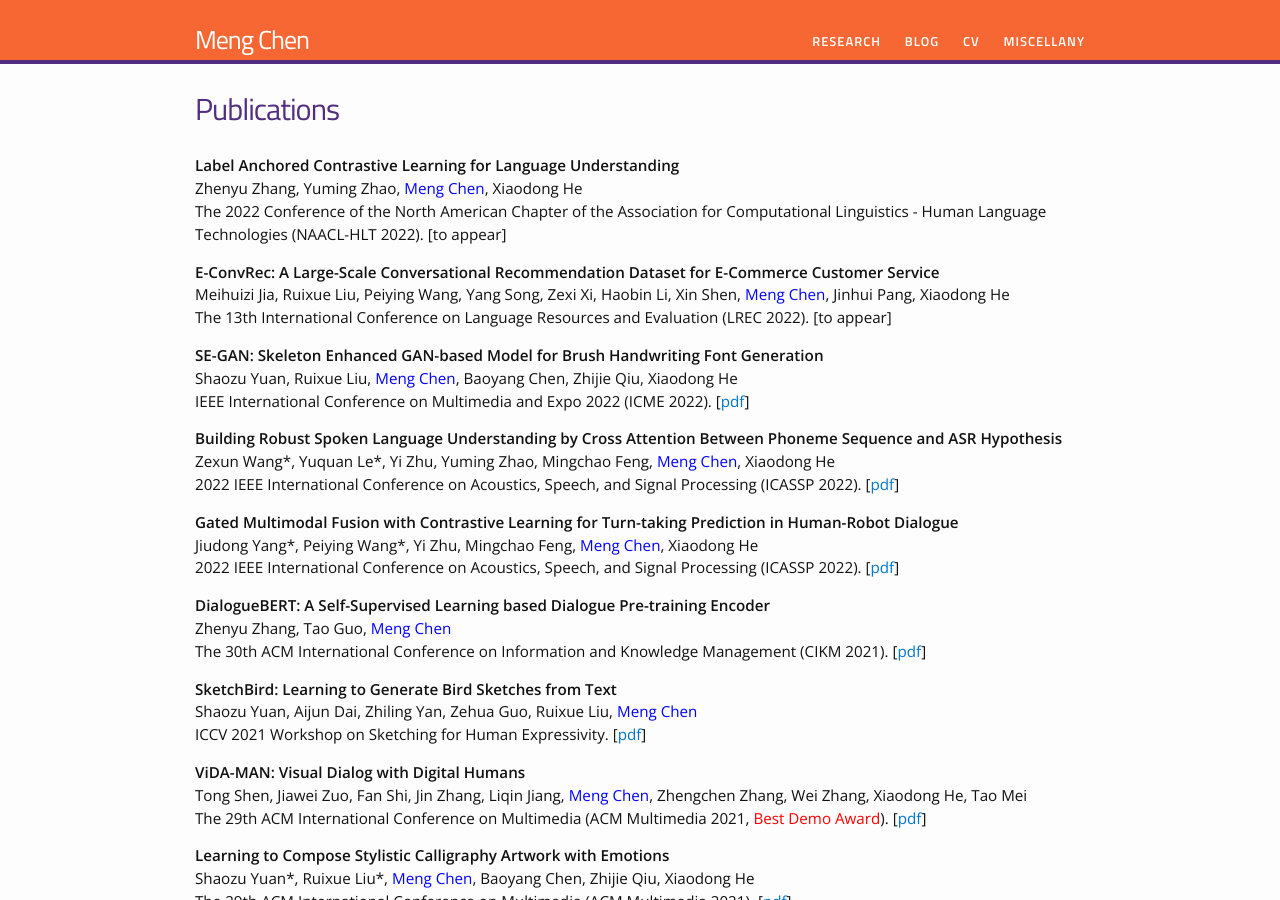
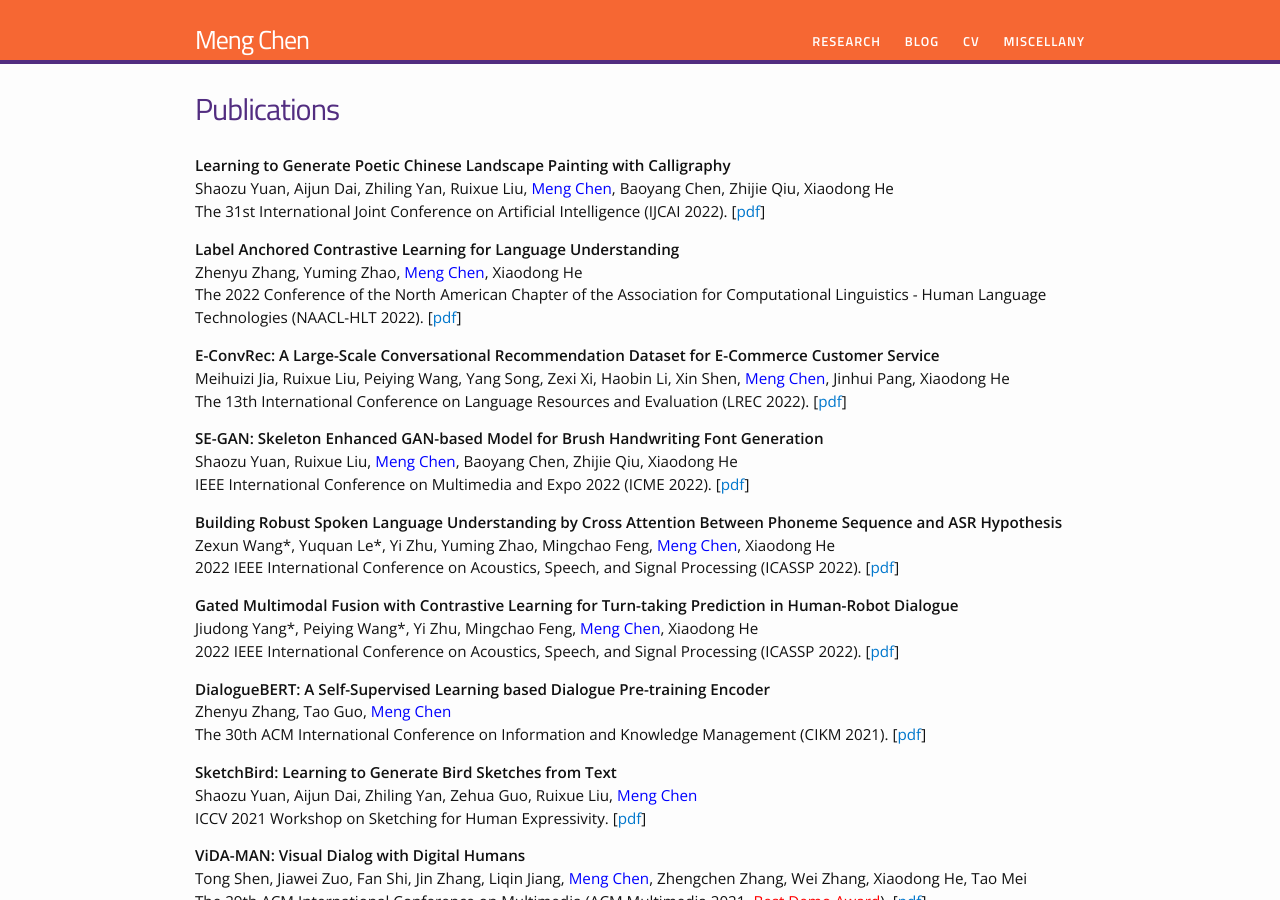
Before and after one commit to chenmengdx/chenmengdx.github.io, a Jekyll site: the page built from research.md, in a window 1280 px wide and 900 px high. Built offline with Jekyll 4.4.1, drawn with Linux system fonts in a browser that asks for light colours.

Commit message:
update papers

```diff
--- a/research.md
+++ b/research.md
@@ -7,15 +7,21 @@ permalink: /research/
 <div>
 
 <p>
+<b>Learning to Generate Poetic Chinese Landscape Painting with Calligraphy</b> <br />
+Shaozu Yuan, Aijun Dai, Zhiling Yan, Ruixue Liu, <font color="blue"> Meng Chen</font>, Baoyang Chen, Zhijie Qiu, Xiaodong He <br />
+The 31st International Joint Conference on Artificial Intelligence (IJCAI 2022). [<a href="../papers/IJCAI22.pdf">pdf</a>]
+</p>
+
+<p>
 <b>Label Anchored Contrastive Learning for Language Understanding</b> <br />
 Zhenyu Zhang, Yuming Zhao, <font color="blue"> Meng Chen</font>, Xiaodong He <br />
-The 2022 Conference of the North American Chapter of the Association for Computational Linguistics - Human Language Technologies (NAACL-HLT 2022). [to appear]
+The 2022 Conference of the North American Chapter of the Association for Computational Linguistics - Human Language Technologies (NAACL-HLT 2022). [<a href="../papers/NAACL22.pdf">pdf</a>]
 </p>
 
 <p>
 <b>E-ConvRec: A Large-Scale Conversational Recommendation Dataset for E-Commerce Customer Service</b> <br />
 Meihuizi Jia, Ruixue Liu, Peiying Wang, Yang Song, Zexi Xi, Haobin Li, Xin Shen, <font color="blue"> Meng Chen</font>, Jinhui Pang, Xiaodong He <br />
-The 13th International Conference on Language Resources and Evaluation (LREC 2022). [to appear]
+The 13th International Conference on Language Resources and Evaluation (LREC 2022). [<a href="../papers/LREC22.pdf">pdf</a>]
 </p>
 
 <p>
```
Also changed, not shown: 4 other files.
